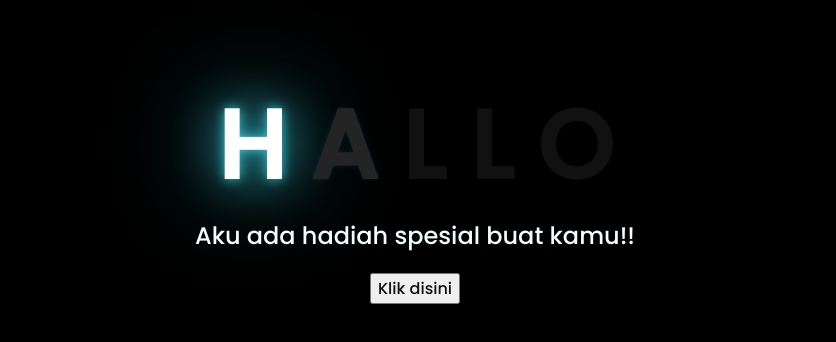
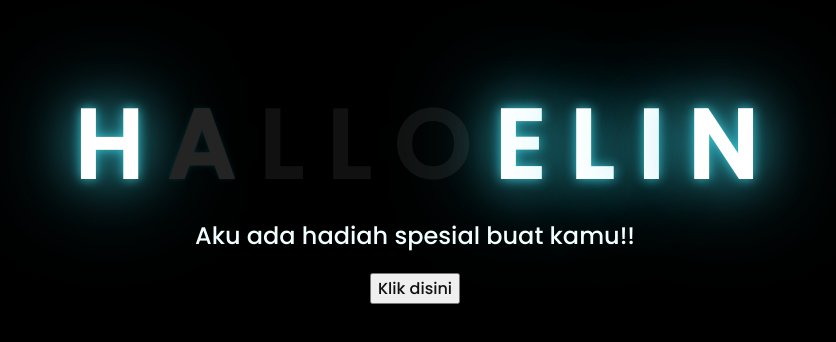
Before and after one commit to rizky07yoi/Cellot1, a plain HTML site: page index.html in a window 1280 px wide. Shown: the part 220-562 px from the top of the page, without its empty margins (233-1069 px from the left). Drawn offline with Linux system fonts and the light colour scheme.

Commit message:
Update index.html

```diff
--- a/index.html
+++ b/index.html
@@ -16,6 +16,11 @@
         <span>L</span>
         <span>L</span>
         <span>O</span>
+        <span> </span>
+        <span>E</span>
+        <span>L</span>
+        <span>I</span>
+        <span>N</span>
     </div>
     <div class="description">
         <span>Aku ada hadiah spesial buat kamu!!</span>
```
